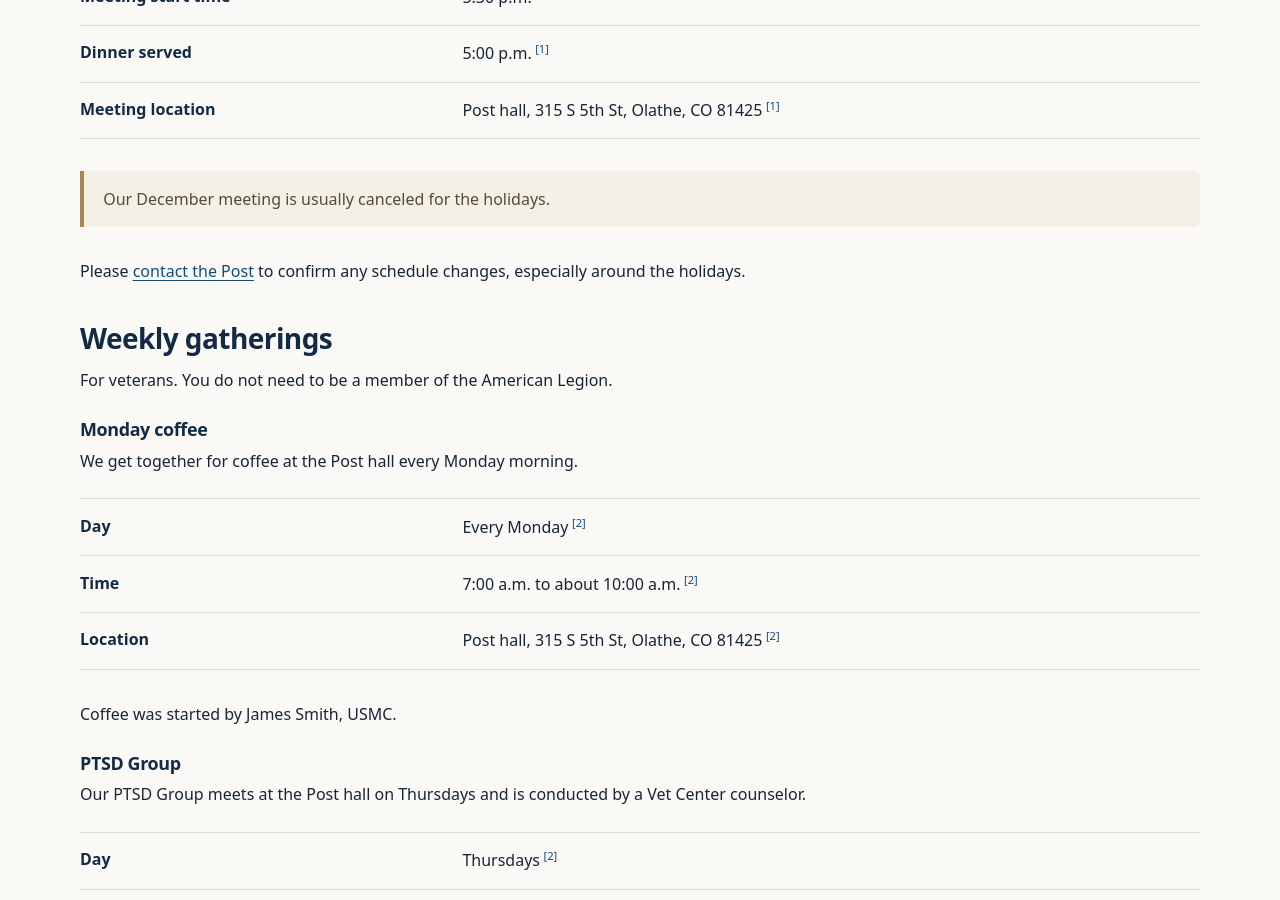
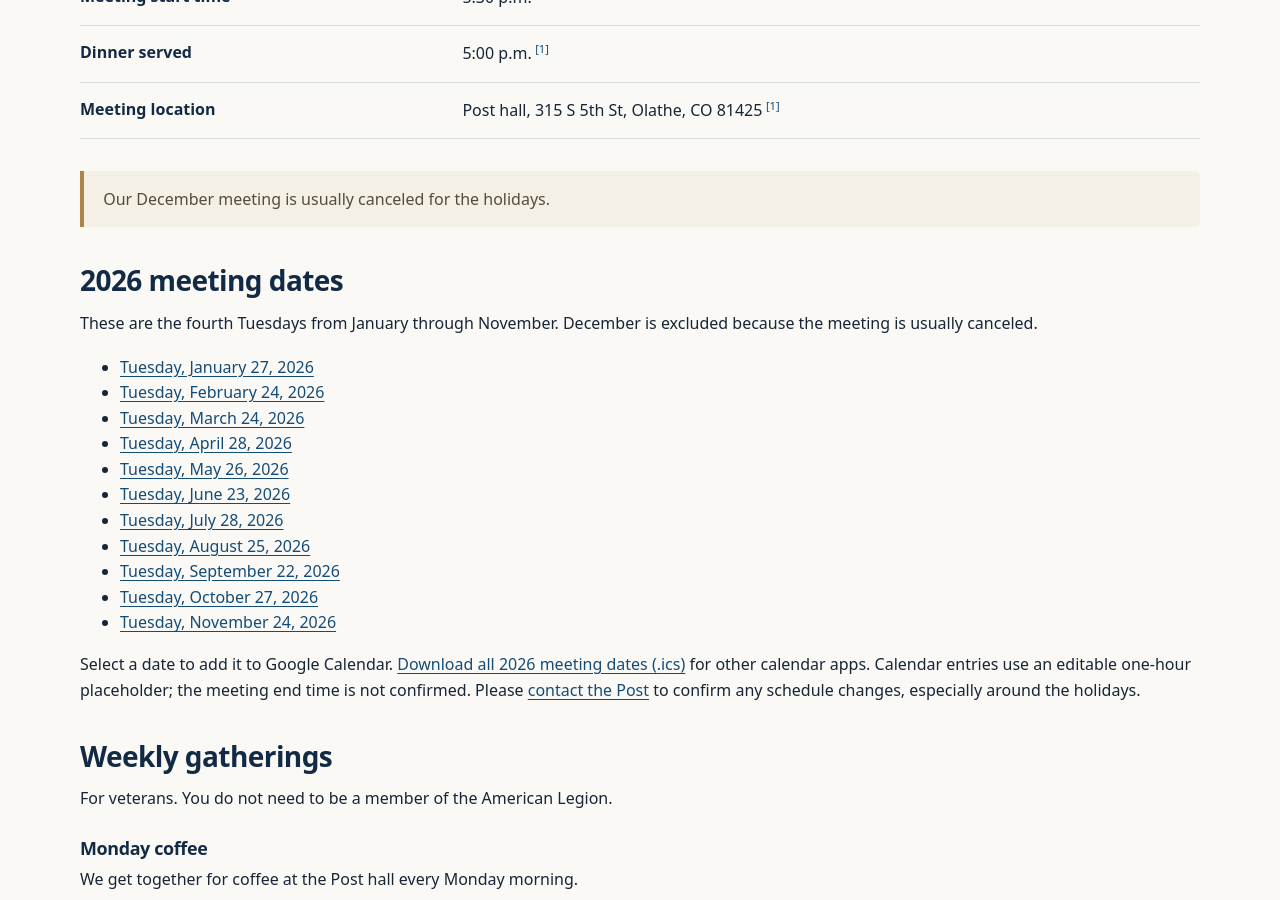
Before and after one commit to SPIERS-DENNIS-POST/spiers-dennis-post.github.io, a Jekyll site: the page built from meetings/index.md, in a window 1280 px wide and 900 px high, scrolled down 358 px. Built offline with Jekyll 4.4.1, drawn with Linux system fonts in a browser that asks for light colours.

Commit message:
Generate current-year fourth-Tuesday meetings and calendar links at build time

```diff
--- /dev/null
+++ b/_includes/meeting-year-dates.html
@@ -0,0 +1,6 @@
+{% assign meeting_year = site.time | date: "%Y" %}
+<ul class="meeting-date-list">
+{% for month in (1..11) %}{% assign padded_month = month | prepend: "0" | slice: -2, 2 %}{% capture first_day %}{{ meeting_year }}-{{ padded_month }}-01{% endcapture %}{% assign weekday = first_day | date: "%w" | plus: 0 %}{% assign offset = 2 | minus: weekday | plus: 7 | modulo: 7 %}{% assign fourth_tuesday = offset | plus: 22 %}{% capture meeting_date %}{{ meeting_year }}-{{ padded_month }}-{{ fourth_tuesday }}{% endcapture %}{% assign calendar_date = meeting_date | remove: "-" %}
+<li><a href="https://calendar.google.com/calendar/render?action=TEMPLATE&amp;text=Spiers-Dennis%20Post%20No.%2024%20Meeting&amp;dates={{ calendar_date }}T173000/{{ calendar_date }}T183000&amp;ctz=America%2FDenver&amp;details=Meeting%20starts%20at%205%3A30%20p.m.%3B%20dinner%20at%205%3A00%20p.m.%20The%20calendar%20end%20time%20is%20an%20editable%20placeholder.&amp;location=315%20S%205th%20St%2C%20Olathe%2C%20CO%2081425"><time datetime="{{ meeting_date }}">{{ meeting_date | date: "%A, %B %-d, %Y" }}</time></a></li>
+{% endfor %}
+</ul>
--- a/meetings/index.md
+++ b/meetings/index.md
@@ -9,6 +9,11 @@ Our regular meeting schedule and location are listed below.
 {% include facts.html section="meetings" exclude="December meeting" %}
 {% assign december_meeting = site.data.facts.meetings | where: "label", "December meeting" | first %}
 {% if december_meeting and december_meeting.value %}<p class="notice">Our December meeting is {{ december_meeting.value | downcase | escape }}.</p>{% endif %}
+## {{ site.time | date: "%Y" }} meeting dates
+These are the fourth Tuesdays from January through November. December is excluded because the meeting is usually canceled.
+{% include meeting-year-dates.html %}
+Select a date to add it to Google Calendar. <a href="{{ '/meetings/calendar.ics' | relative_url }}">Download all {{ site.time | date: "%Y" }} meeting dates (.ics)</a> for other calendar apps.
+Calendar entries use an editable one-hour placeholder; the meeting end time is not confirmed.
 Please [contact the Post]({{ '/contact/' | relative_url }}) to confirm any schedule changes, especially around the holidays.
 ## Weekly gatherings
 For veterans. You do not need to be a member of the American Legion.
```
Also changed, not shown: README.md, 1 other file.
